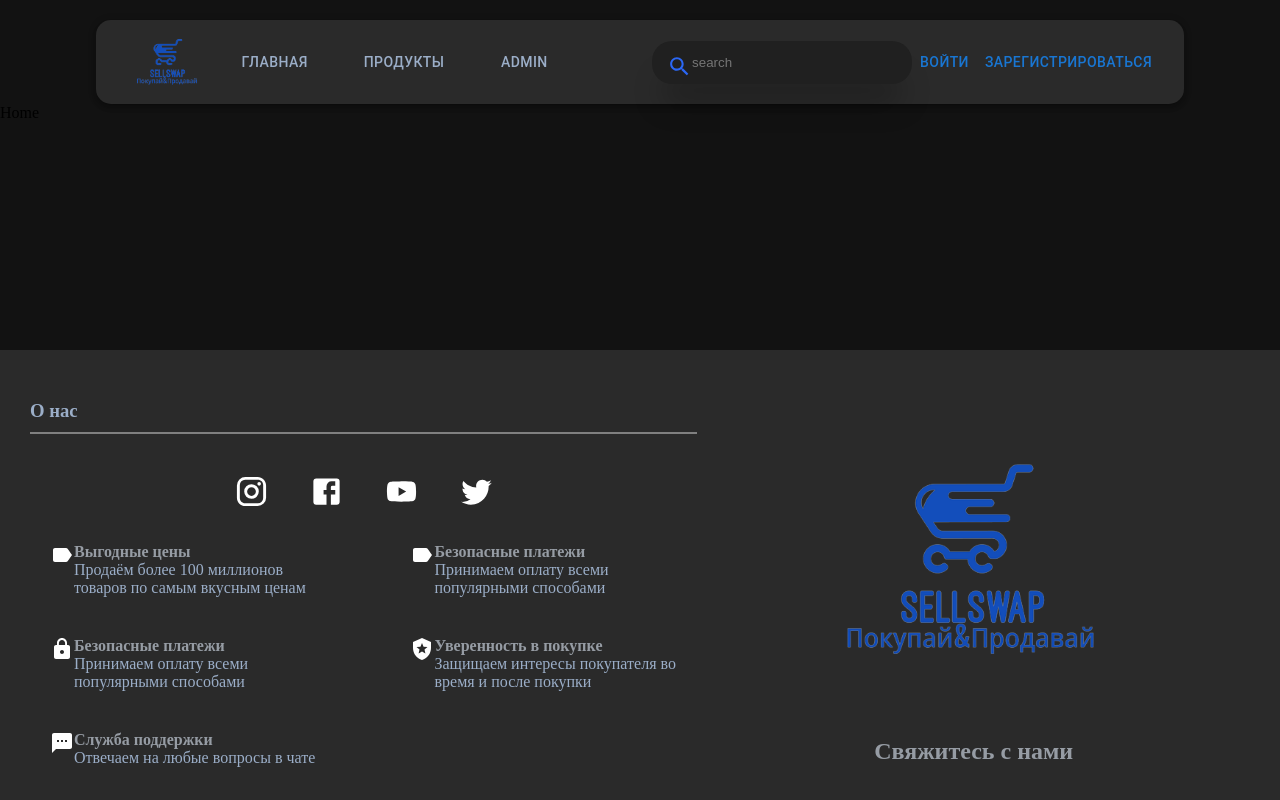
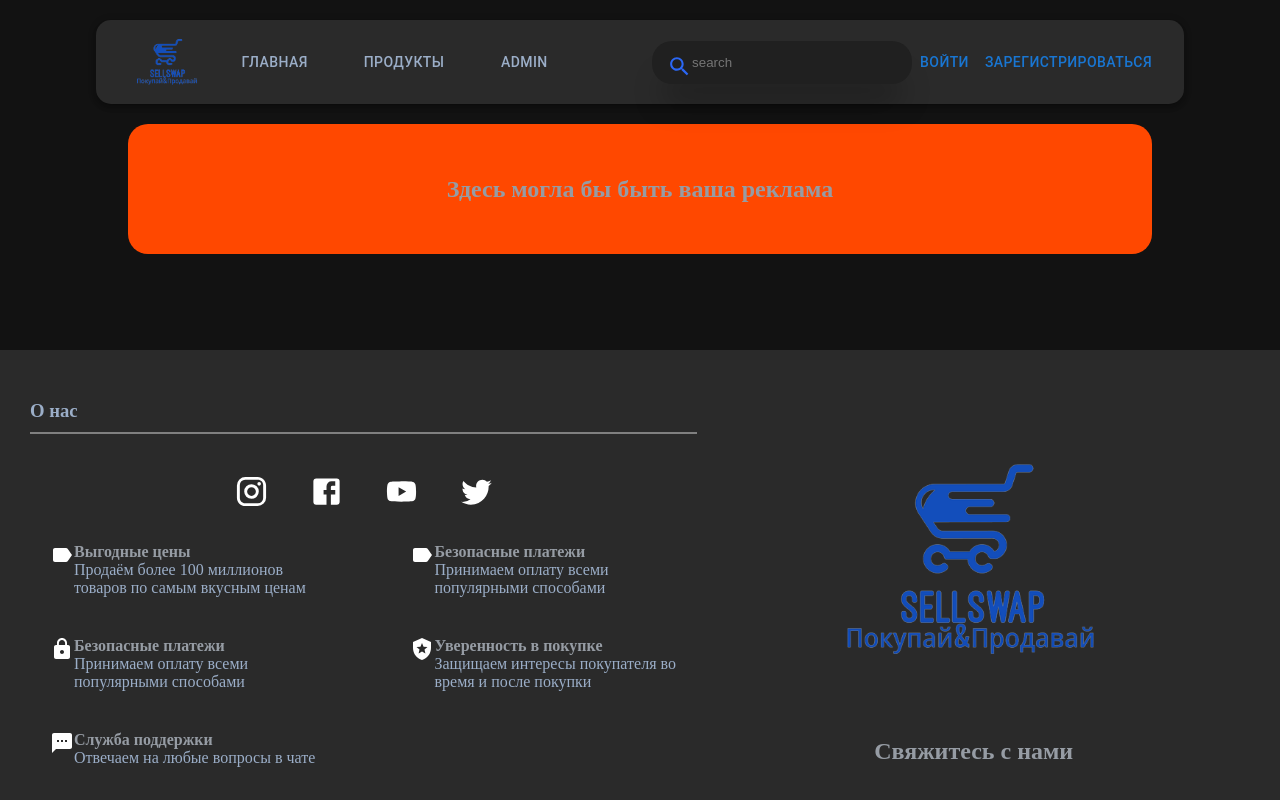
Before and after one commit to Samat168/fullstackHack, a React (Create React App) app: page / in a window 1280 px wide. Built offline with nearby package versions, Linux system fonts and the light colour scheme.

Commit message:
Nurkemel

```diff
--- a/src/component/Home/Home.jsx
+++ b/src/component/Home/Home.jsx
@@ -1,7 +1,12 @@
 import React from "react";
+import HomeSlider from "./HomeComponents/HomeSlider";
 
 const Home = () => {
-  return <div>Home</div>;
+  return (
+    <div className="home_main_div">
+      <HomeSlider />
+    </div>
+  );
 };
 
 export default Home;
--- /dev/null
+++ b/src/component/Home/HomeComponents/HomeSlider.jsx
@@ -0,0 +1,24 @@
+import React from "react";
+
+const HomeSlider = () => {
+  return (
+    <div>
+      <div
+        style={{
+          width: "100%",
+          margin: "auto",
+          height: "130px",
+          background: "#FF4800",
+          display: "flex",
+          alignItems: "center",
+          justifyContent: "center",
+          borderRadius: "20px",
+        }}
+      >
+        <h2>Здесь могла бы быть ваша реклама</h2>
+      </div>
+    </div>
+  );
+};
+
+export default HomeSlider;
--- a/src/index.css
+++ b/src/index.css
@@ -32,6 +32,7 @@ ol {
 Button:hover {
   color: #2b67f5;
 }
+/* ! Navbar and  Foooter */
 .navbar {
   position: fixed;
   top: 0;
@@ -77,3 +78,13 @@ input:focus {
 .contacts_li {
   margin: 0 20px;
 }
+/* ! Navbar and  Foooter */
+
+/* !Home page */
+
+.home_main_div {
+  width: 80%;
+  margin: auto;
+  margin-top: 20px;
+}
+/* !Home page */
```
